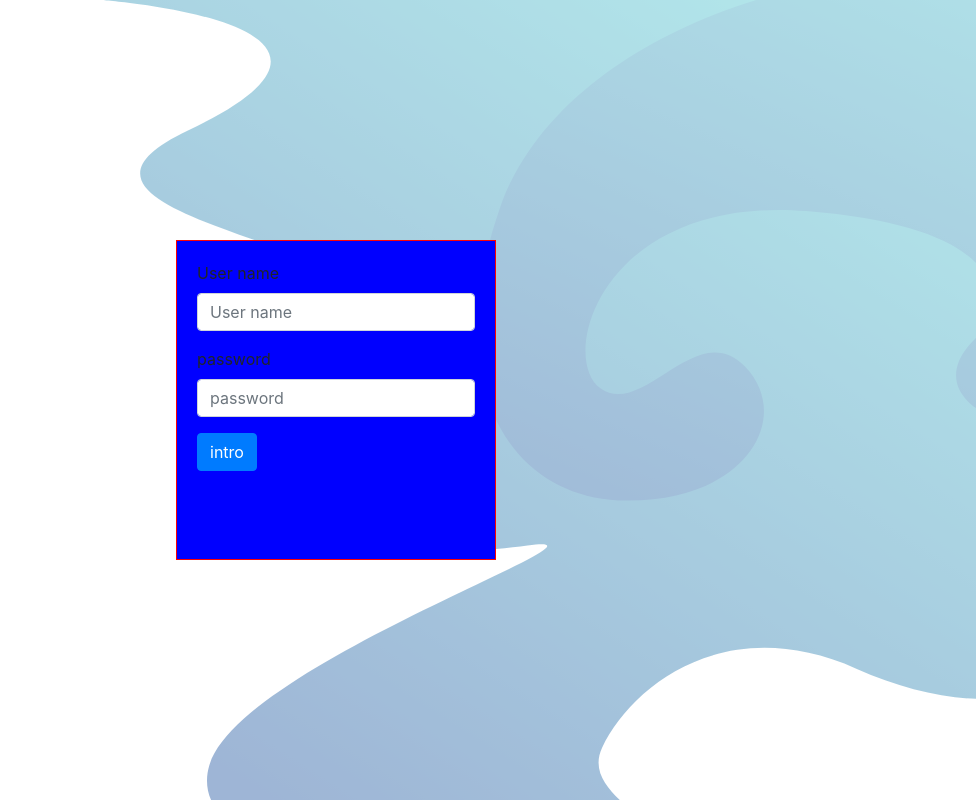
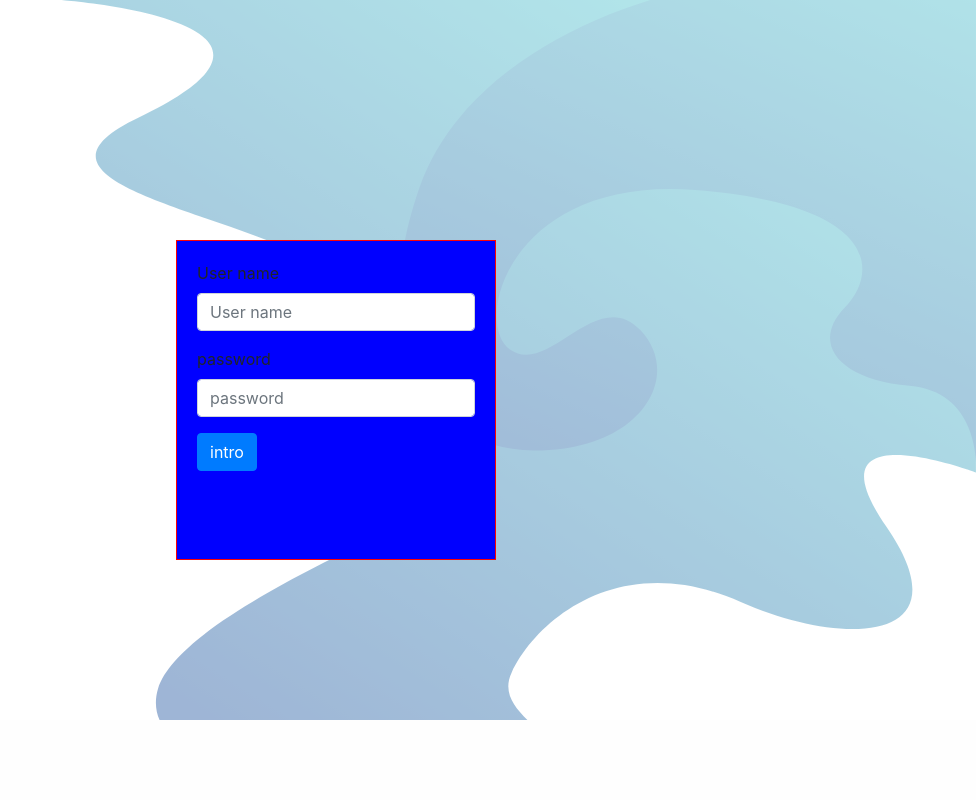
Before and after one commit to harolz87/remote-work-utils, a React app in the folder front/: page /login in a window 1280 px wide. Shown: the whole page, without its empty margins (304-1280 px from the left). Built offline with nearby package versions, Linux system fonts and the light colour scheme; the HTML template or start-up script is replaced by a standard one.

Commit message:
Erased public folder and added assets

```diff
--- a/front/src/styles/GlobalStyles.js
+++ b/front/src/styles/GlobalStyles.js
@@ -21,9 +21,9 @@ export const GlobalStyles = createGlobalStyle`
     margin: 0 auto;
     overscroll-behavior: none;
     width: 100%;
-    background-image: url('public/images/background.svg');
+    background-image: url('src/assets/images/background.svg');
     background-repeat: no-repeat;
     background-attachment: fixed;
-    background-size: cover;
+    background-size: contain;
   }
 `;
```
Also changed, not shown: front/src/assets/images/background.svg (renamed from front/public/images/background.svg), front/src/assets/images/login-background.svg (added).
